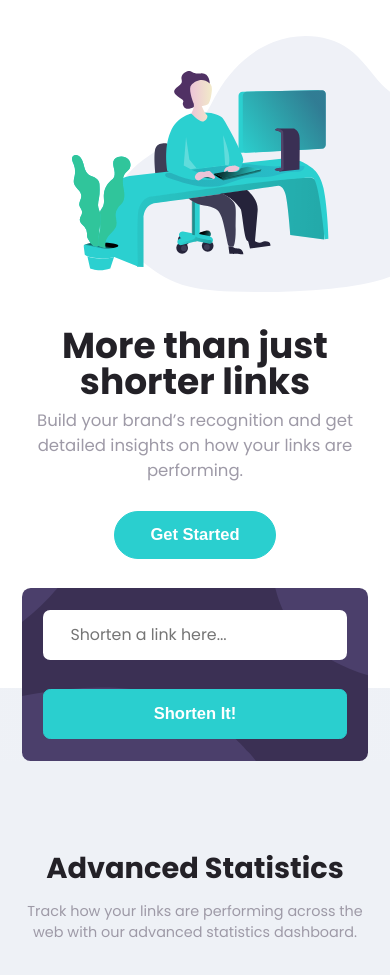
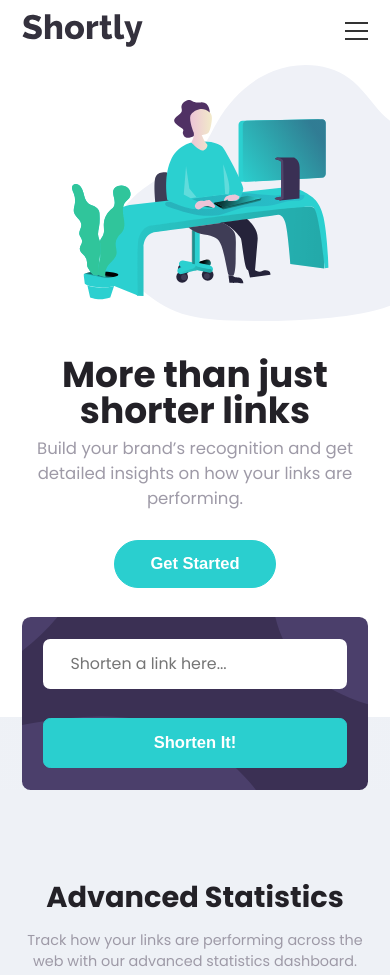
Before and after one commit to devil-geek/url-short, a Gatsby site: page / in a window 390 px wide. Shown: the top 975 px of the page. Built offline with nearby package versions, Linux system fonts and the light colour scheme; Gatsby itself is replaced by a stand-in of ours.

Commit message:
added mobile navigation styles

```diff
--- a/src/components/Hero/styles.js
+++ b/src/components/Hero/styles.js
@@ -41,7 +41,7 @@ export const HeroMobile = styled.div`
 
   @media only screen and (max-width: 56.25em) {
     display: block;
-    margin: 5rem auto;
+    margin: 9rem auto 5rem;
     .hero-img {
       right: -10rem;
     }
--- a/src/components/Navbar/Navbar.js
+++ b/src/components/Navbar/Navbar.js
@@ -1,22 +1,35 @@
 import { Link } from "gatsby"
-import React from "react"
+import React, { useState } from "react"
 import { StaticImage } from "gatsby-plugin-image"
-import { StyledNavbar, Menu, Sign } from "./styles"
+import { StyledNavbar, Menu, Sign, NavWrapper, MenuButton } from "./styles"
 import { Button } from "../../shared/styles"
 
 const Navbar = () => {
+  const [menuOpen, setMenuOpen] = useState(false)
+
   return (
     <StyledNavbar>
+      <StaticImage src="../../images/logo.svg" alt="Shortly" />
+      <NavWrapper className={menuOpen ? "open" : ""}>
         <Menu>
-        <StaticImage src="../../images/logo.svg" alt="Shortly" />
           <Link to="/">Features </Link>
           <Link to="/">Pricing</Link>
           <Link to="/">Resources</Link>
         </Menu>
+        <hr />
         <Sign>
           <Link to="/">Login</Link>
           <Button>Sign Up</Button>
         </Sign>
+      </NavWrapper>
+      <MenuButton
+        className={menuOpen ? "toggle" : ""}
+        onClick={() => setMenuOpen(!menuOpen)}
+      >
+        <div className="bar1"></div>
+        <div className="bar2"></div>
+        <div className="bar3"></div>
+      </MenuButton>
     </StyledNavbar>
   )
 }
--- a/src/components/Navbar/styles.js
+++ b/src/components/Navbar/styles.js
@@ -7,12 +7,15 @@ export const StyledNavbar = styled.nav`
   width: 100%;
   min-height: 5rem;
   max-width: 144rem;
-  margin: 2.5rem auto;
-  padding-left: 3rem;
-  padding-right: 3rem;
+  margin: 0 auto;
+  padding: 3rem;
+  position: relative;
+  z-index: 10;
 
-  @media only screen and (max-width: 56.25em) {
-    display: none;
+  @media only screen and (max-width: 37.5em) {
+    position: fixed;
+    top: 0;
+    padding: 2rem 3rem;
   }
 `
 
@@ -35,6 +38,20 @@ export const Menu = styled.div`
       margin-left: 4rem;
     }
   }
+
+  @media only screen and (max-width: 37.5em) {
+    flex-direction: column;
+    a {
+      margin: 1.5rem;
+      color: #fff;
+      &:hover {
+        color: hsl(180, 66%, 49%);
+      }
+      &:nth-of-type(1) {
+        margin-left: 2rem;
+      }
+    }
+  }
 `
 
 export const Sign = styled.div`
@@ -54,4 +71,89 @@ export const Sign = styled.div`
       color: hsl(260, 8%, 14%);
     }
   }
+
+  @media only screen and (max-width: 37.5em) {
+    flex-direction: column;
+    width: 100%;
+
+    a {
+      color: #fff;
+      &:hover {
+        color: hsl(180, 66%, 49%);
+      }
+    }
+    button {
+      width: 100%;
+    }
+  }
 `
+
+export const NavWrapper = styled.div`
+  display: flex;
+  align-items: center;
+  width: 100%;
+  hr {
+    display: none;
+  }
+
+  @media only screen and (max-width: 37.5em) {
+    position: absolute;
+    width: 100%;
+    background: hsl(257, 27%, 26%);
+    border-radius: 1.2rem;
+    display: flex;
+    flex-direction: column;
+    top: -100rem;
+    justify-content: center;
+    align-items: center;
+    width: calc(100% - 6rem);
+    padding: 2rem 3rem 3rem;
+    margin-top: 0.6rem;
+    transition: top 0.5s ease 0s;
+    z-index: 9;
+
+    hr {
+      width: 100%;
+      border: 1px solid hsla(218, 31%, 95%, 0.1);
+      display: block;
+    }
+
+    &.open {
+      top: 8rem;
+    }
+  }
+`
+
+export const MenuButton = styled.div`
+  display: none;
+  @media only screen and (max-width: 37.5em) {
+    position: absolute;
+    right: 3rem;
+    display: inline-block;
+    cursor: pointer;
+
+    .bar1,
+    .bar2,
+    .bar3 {
+      width: 3.2rem;
+      height: 0.3rem;
+      background-color: #333;
+      margin: 6px 0;
+      transition: 0.4s;
+    }
+
+    &.toggle {
+      & .bar1 {
+        transform: rotate(-45deg) translate(-3px, 3px);
+      }
+
+      & .bar2 {
+        opacity: 0;
+      }
+
+      & .bar3 {
+        transform: rotate(45deg) translate(-8px, -8px);
+      }
+    }
+  }
+`
```
Lines whose indentation alone changed are shown as unchanged.
